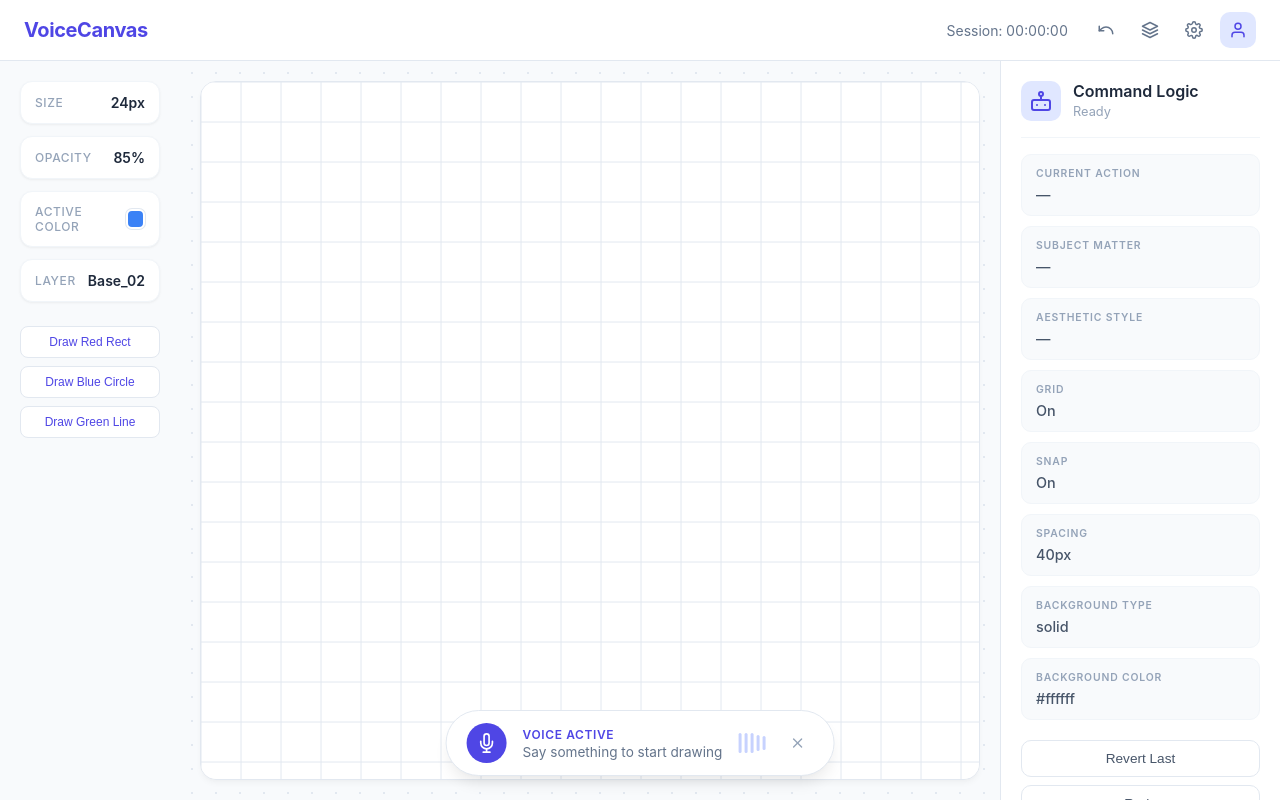
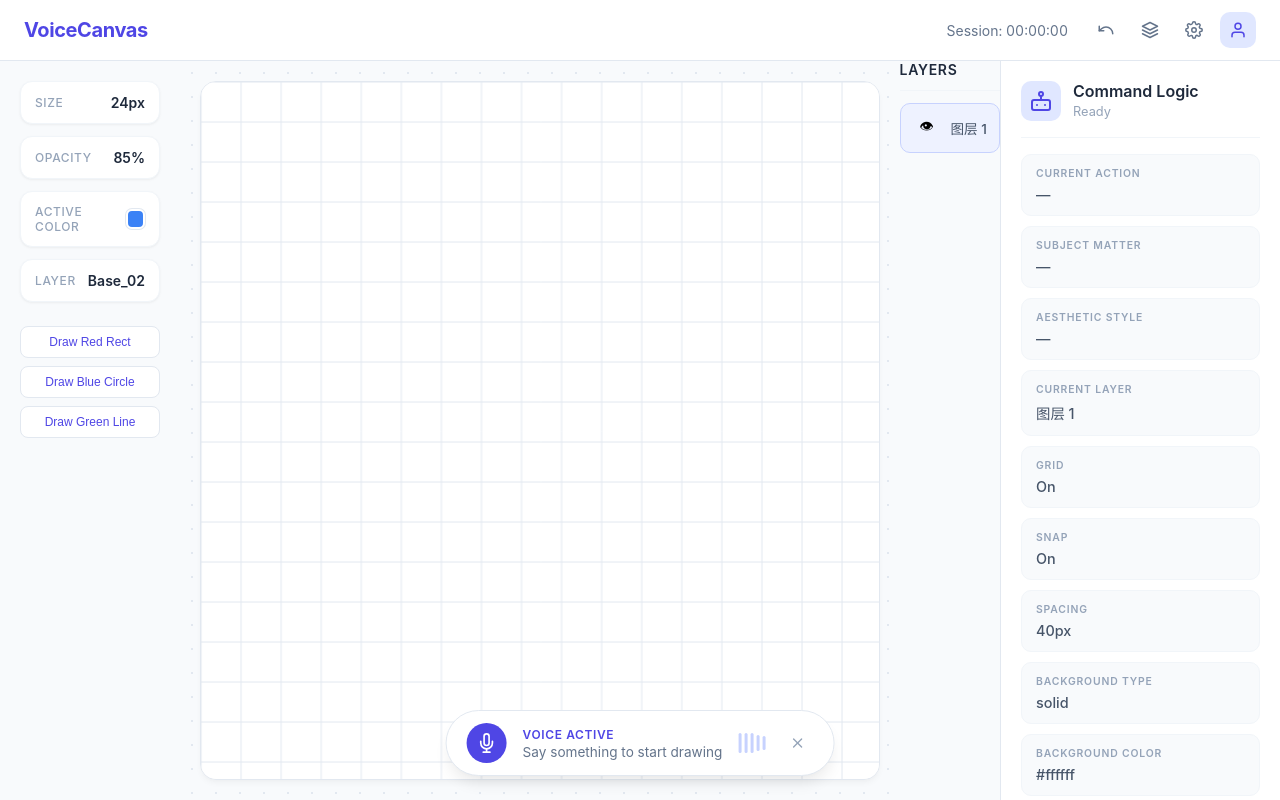
Before and after one commit to LAt-forever/voice-canvas, a React (Vite) app: page / in a window 1280 px wide. Built offline with nearby package versions, Linux system fonts and the light colour scheme; no server answers.

Commit message:
feat: wire layer state, feedback, and panel display

```diff
--- a/src/App.jsx
+++ b/src/App.jsx
@@ -1,5 +1,6 @@
 import { useRef, useState, useCallback, useEffect } from 'react';
 import CanvasBoard from './components/CanvasBoard';
+import LayerPanel from './components/LayerPanel';
 import CommandPanel from './components/CommandPanel';
 import VoiceBar from './components/VoiceBar';
 import { executeCommand, createInitialState, GRID_SIZE_PRESETS } from './services/executor';
@@ -33,6 +34,25 @@ function getGridFeedback(command) {
   }
 }
 
+function getLayerFeedback(command, state) {
+  switch (command.action) {
+    case 'createLayer':
+      return 'Layer created';
+    case 'switchLayer': {
+      const targetLayer = state.layers.find(l => l.id === command.target);
+      return `Switched to ${targetLayer?.name || command.target}`;
+    }
+    case 'renameLayer':
+      return `Layer renamed to ${command.name}`;
+    case 'toggleLayerVisibility':
+      return command.visible ? 'Layer shown' : 'Layer hidden';
+    case 'deleteLayer':
+      return 'Layer deleted';
+    default:
+      return null;
+  }
+}
+
 function App() {
   const canvasRef = useRef(null);
   const [state, setState] = useState(() => ({
@@ -56,12 +76,15 @@ function App() {
   const runCommand = useCallback((command) => {
     setState(prev => {
       const { removed, ...next } = executeCommand(command, prev, canvasSize);
-      feedbackRef.current = getCommandFeedback(command, { ...next, removed }) || getGridFeedback(command);
+      const feedback = getCommandFeedback(command, { ...next, removed })
+        || getGridFeedback(command)
+        || getLayerFeedback(command, next);
+      feedbackRef.current = feedback;
       return {
         ...next,
         lastRemoved: removed || [],
         shouldSave: next.shouldSave || false,
-        undoStack: [...prev.undoStack, prev.shapes],
+        undoStack: [...prev.undoStack, { shapes: prev.shapes, layers: prev.layers, currentLayerId: prev.currentLayerId }],
         redoStack: [],
         history: [...(prev.history || []), command]
       };
@@ -75,12 +98,14 @@ function App() {
   const undo = useCallback(() => {
     setState(prev => {
       if (prev.undoStack.length === 0) return prev;
-      const lastShapes = prev.undoStack[prev.undoStack.length - 1];
+      const lastSnapshot = prev.undoStack[prev.undoStack.length - 1];
       return {
         ...prev,
-        shapes: lastShapes,
+        shapes: lastSnapshot.shapes,
+        layers: lastSnapshot.layers,
+        currentLayerId: lastSnapshot.currentLayerId,
         undoStack: prev.undoStack.slice(0, -1),
-        redoStack: [...prev.redoStack, prev.shapes],
+        redoStack: [...prev.redoStack, { shapes: prev.shapes, layers: prev.layers, currentLayerId: prev.currentLayerId }],
         shouldSave: false,
         lastRemoved: []
       };
@@ -90,12 +115,14 @@ function App() {
   const redo = useCallback(() => {
     setState(prev => {
       if (prev.redoStack.length === 0) return prev;
-      const nextShapes = prev.redoStack[prev.redoStack.length - 1];
+      const nextSnapshot = prev.redoStack[prev.redoStack.length - 1];
       return {
         ...prev,
-        shapes: nextShapes,
+        shapes: nextSnapshot.shapes,
+        layers: nextSnapshot.layers,
+        currentLayerId: nextSnapshot.currentLayerId,
         redoStack: prev.redoStack.slice(0, -1),
-        undoStack: [...prev.undoStack, prev.shapes],
+        undoStack: [...prev.undoStack, { shapes: prev.shapes, layers: prev.layers, currentLayerId: prev.currentLayerId }],
         shouldSave: false,
         lastRemoved: []
       };
@@ -192,6 +219,12 @@ function App() {
     }
   }, [state.shouldSave]);
 
+  const handleToggleLayerVisibility = useCallback((layerId) => {
+    const layer = state.layers.find(l => l.id === layerId);
+    if (!layer) return;
+    runCommand({ action: 'toggleLayerVisibility', visible: !layer.visible, layerId });
+  }, [state.layers, runCommand]);
+
   const lastCommand = state.history.length > 0 ? state.history[state.history.length - 1] : null;
 
   return (
@@ -265,8 +298,15 @@ function App() {
         </aside>
 
         <section className="canvas-area">
-          <CanvasBoard ref={canvasRef} shapes={state.shapes} background={state.background} grid={state.grid} />
+          <CanvasBoard ref={canvasRef} shapes={state.shapes} background={state.background} grid={state.grid} layers={state.layers} />
         </section>
+
+        <LayerPanel
+          layers={state.layers}
+          currentLayerId={state.currentLayerId}
+          onSelectLayer={(id) => runCommand({ action: 'switchLayer', target: id })}
+          onToggleVisibility={handleToggleLayerVisibility}
+        />
 
         <CommandPanel
           statusMessage={statusMessage}
@@ -274,6 +314,8 @@ function App() {
           lastRemoved={state.lastRemoved}
           background={state.background}
           grid={state.grid}
+          layers={state.layers}
+          currentLayerId={state.currentLayerId}
           onUndo={undo}
           onRedo={redo}
           canUndo={state.undoStack.length > 0}
--- a/src/components/CommandPanel.jsx
+++ b/src/components/CommandPanel.jsx
@@ -1,4 +1,4 @@
-function CommandPanel({ statusMessage, currentCommand, lastRemoved, background, grid, onUndo, onRedo, canUndo, canRedo, onClear, onSave }) {
+function CommandPanel({ statusMessage, currentCommand, lastRemoved, background, grid, layers, currentLayerId, onUndo, onRedo, canUndo, canRedo, onClear, onSave }) {
   const isDelete = currentCommand?.action === 'delete';
   const subjectMatter = isDelete
     ? (lastRemoved?.length > 1 ? 'multiple' : lastRemoved?.[0]?.shape || '—')
@@ -6,6 +6,8 @@ function CommandPanel({ statusMessage, currentCommand, lastRemoved, background,
   const aestheticStyle = isDelete
     ? lastRemoved?.[0]?.color || '—'
     : currentCommand?.color || '—';
+
+  const currentLayer = layers?.find(l => l.id === currentLayerId);
 
   return (
     <aside className="sidebar-right">
@@ -37,6 +39,11 @@ function CommandPanel({ statusMessage, currentCommand, lastRemoved, background,
         <div className="command-card">
           <span className="command-card-label">AESTHETIC STYLE</span>
           <span className="command-card-value">{aestheticStyle}</span>
+        </div>
+
+        <div className="command-card">
+          <span className="command-card-label">CURRENT LAYER</span>
+          <span className="command-card-value">{currentLayer?.name || '—'}</span>
         </div>
 
         {grid && (
```
Also changed, not shown: 1 other file (tests, documents, lock files or other folders).
